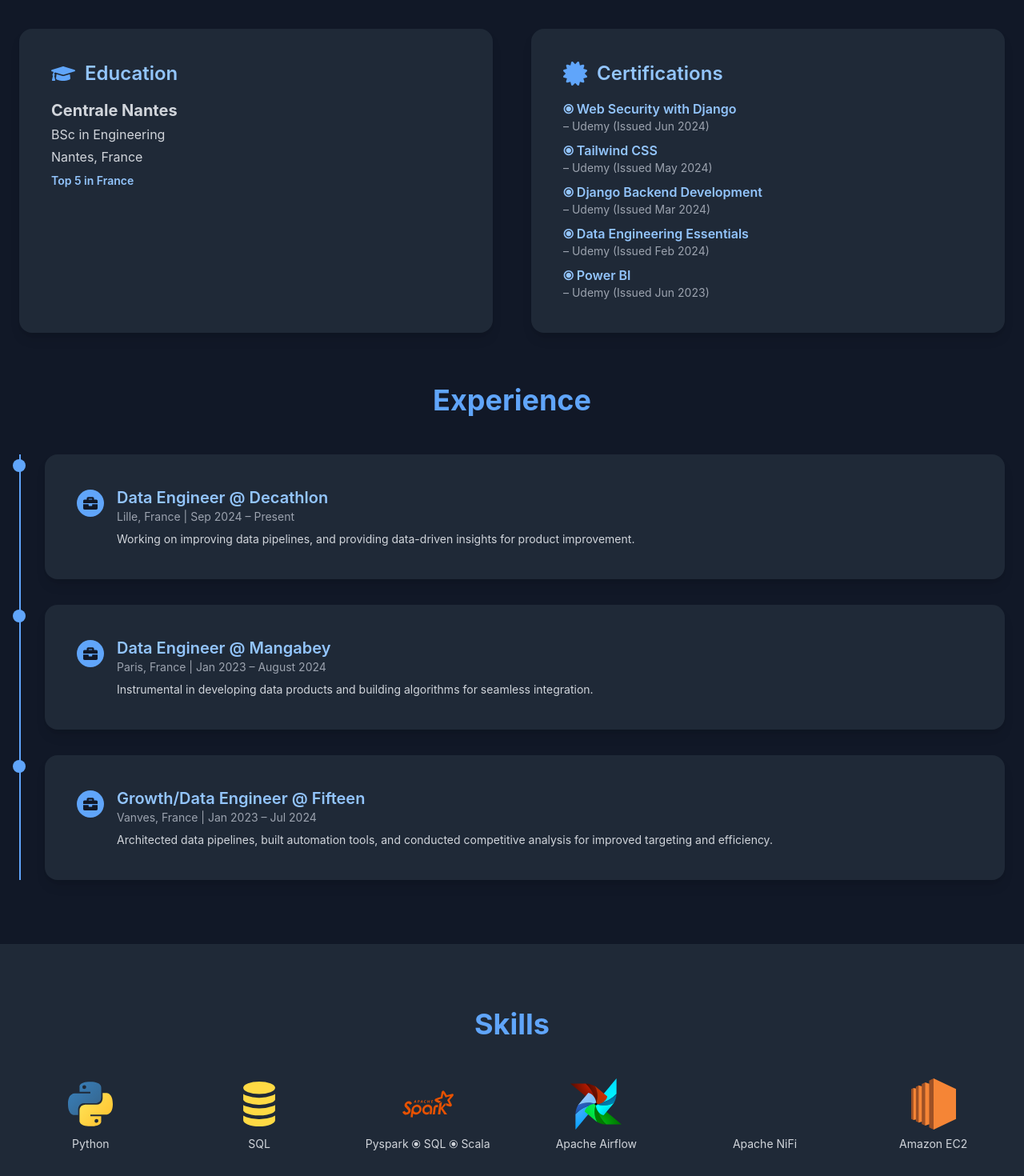
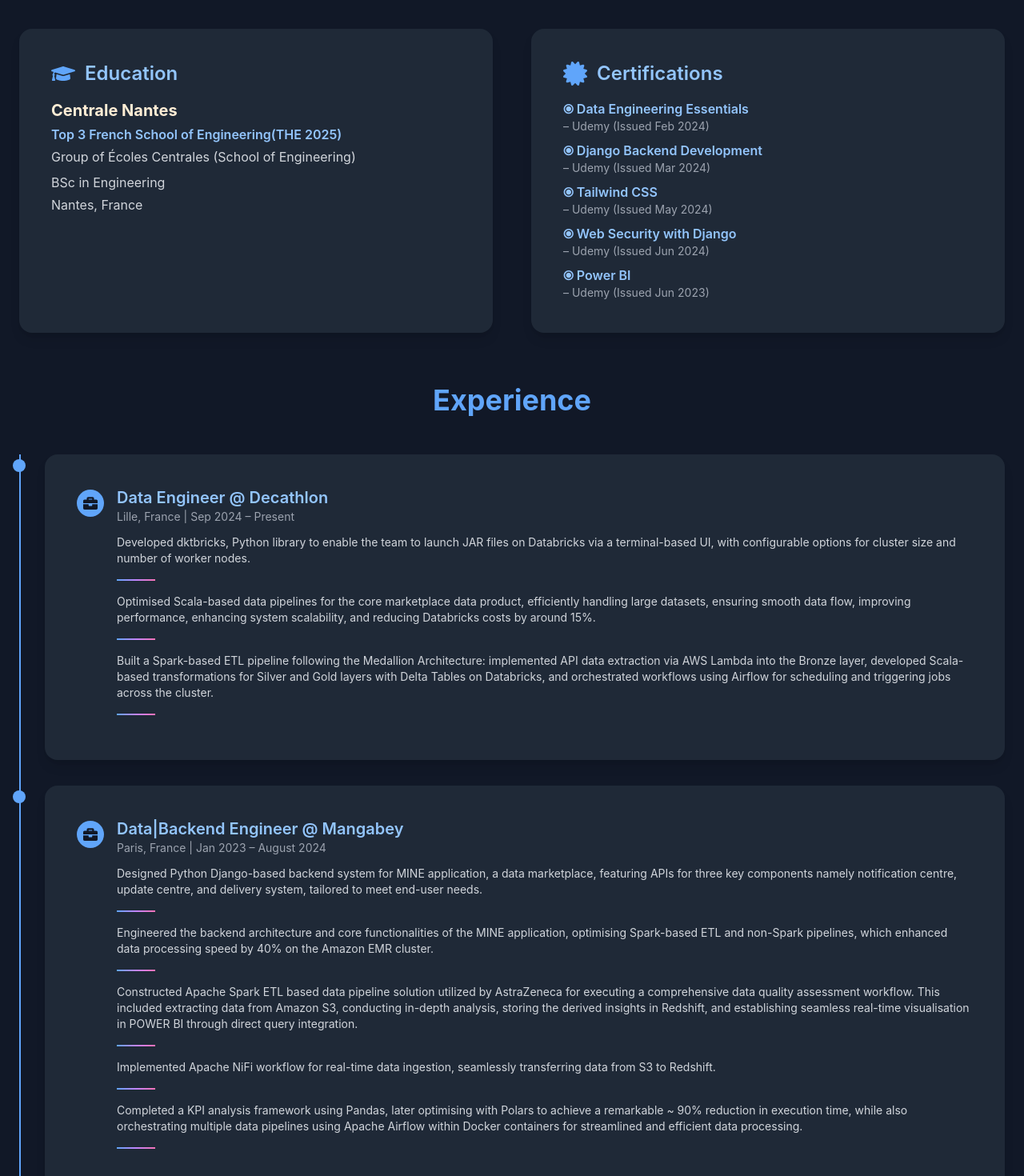
Before and after one commit to Haabiy/DEng-Portfolio, a React (Create React App) app: page / in a window 1280 px wide. Shown: the part 1020-2490 px from the top of the page at 80% size. Built offline with nearby package versions, Linux system fonts and the light colour scheme; some icons are missing.

Commit message:
feat: updated some sections

```diff
--- a/src/components/About.jsx
+++ b/src/components/About.jsx
@@ -62,10 +62,11 @@ const About = () => {
               <FaGraduationCap className="mr-3 text-3xl text-blue-400" /> Education
             </h4>
             <div className="text-gray-300">
-              <h5 className="font-bold text-xl mb-1">Centrale Nantes</h5>
+              <h5 className="font-bold text-xl text-orange-100 mb-1">Centrale Nantes</h5>
+              <a href="https://www.ec-nantes.fr/english-version"><p className="text-md text-blue-300 font-semibold mb-1">Top 3 French School of Engineering(THE 2025)</p></a>
+              <p className="mb-2">Group of Écoles Centrales (School of Engineering)</p>
               <p className="mb-1">BSc in Engineering</p>
               <p className="mb-2">Nantes, France</p>
-              <p className="text-sm text-blue-300 font-semibold">Top 5 in France</p>
             </div>
           </MotionCard>
 
@@ -75,10 +76,10 @@ const About = () => {
             </h4>
             <ul className="space-y-2 text-gray-300">
               {[
+                { name: "⦿ Data Engineering Essentials", issuer: "Udemy", date: "Feb 2024" },
+                { name: "⦿ Django Backend Development", issuer: "Udemy", date: "Mar 2024" },
+                { name: "⦿ Tailwind CSS", issuer: "Udemy", date: "May 2024" },
                 { name: "⦿ Web Security with Django", issuer: "Udemy", date: "Jun 2024" },
-                { name: "⦿ Tailwind CSS", issuer: "Udemy", date: "May 2024" },
-                { name: "⦿ Django Backend Development", issuer: "Udemy", date: "Mar 2024" },
-                { name: "⦿ Data Engineering Essentials", issuer: "Udemy", date: "Feb 2024" },
                 { name: "⦿ Power BI", issuer: "Udemy", date: "Jun 2023" },
               ].map((cert, index) => (
                 <motion.li
@@ -115,19 +116,35 @@ const About = () => {
                   title: "Data Engineer @ Decathlon",
                   location: "Lille, France",
                   date: "Sep 2024 – Present",
-                  description: "Working on improving data pipelines, and providing data-driven insights for product improvement.",
+                    description:
+                    [
+                      "Developed dktbricks, Python library to enable the team to launch JAR files on Databricks via a terminal-based UI, with configurable options for cluster size and number of worker nodes.",
+                      "Optimised Scala-based data pipelines for the core marketplace data product, efficiently handling large datasets, ensuring smooth data flow, improving performance, enhancing system scalability, and reducing Databricks costs by around 15%.",
+                      "Built a Spark-based ETL pipeline following the Medallion Architecture: implemented API data extraction via AWS Lambda into the Bronze layer, developed Scala-based transformations for Silver and Gold layers with Delta Tables on Databricks, and orchestrated workflows using Airflow for scheduling and triggering jobs across the cluster.",
+                    ]
                 },
                 {
-                  title: "Data Engineer @ Mangabey",
+                  title: "Data|Backend Engineer @ Mangabey",
                   location: "Paris, France",
                   date: "Jan 2023 – August 2024",
-                  description: "Instrumental in developing data products and building algorithms for seamless integration.",
+                  description:
+                    [
+                      "Designed Python Django-based backend system for MINE application, a data marketplace, featuring APIs for three key components namely notification centre, update centre, and delivery system, tailored to meet end-user needs.",
+                      "Engineered the backend architecture and core functionalities of the MINE application, optimising Spark-based ETL and non-Spark pipelines, which enhanced data processing speed by 40% on the Amazon EMR cluster.",
+                      "Constructed Apache Spark ETL based data pipeline solution utilized by AstraZeneca for executing a comprehensive data quality assessment workflow. This included extracting data from Amazon S3, conducting in-depth analysis, storing the derived insights in Redshift, and establishing seamless real-time visualisation in POWER BI through direct query integration.",
+                      "Implemented Apache NiFi workflow for real-time data ingestion, seamlessly transferring data from S3 to Redshift.",
+                      "Completed a KPI analysis framework using Pandas, later optimising with Polars to achieve a remarkable ~ 90% reduction in execution time, while also orchestrating multiple data pipelines using Apache Airflow within Docker containers for streamlined and efficient data processing."
+                    ]
                 },
                 {
                   title: "Growth/Data Engineer @ Fifteen",
                   location: "Vanves, France",
                   date: "Jan 2023 – Jul 2024",
-                  description: "Architected data pipelines, built automation tools, and conducted competitive analysis for improved targeting and efficiency.",
+                  description:
+                  [
+                    "Developed a robust data extraction pipeline using Python's Beautiful Soup and Selenium libraries, capturing essential LinkedIn profile details such as names, positions, and locations, resulting in faster targeting for 2500+ ad campaigns each month.",
+                    "Launched a Twitter-Slack bot named Fiftweety, capable of monitoring recent tweets from specified Twitter accounts. It promptly sends notifications to a designated Slack channel whenever tweets meet our selected criteria, such as those containing specific keywords and posted within the last five minutes.",
+                  ]
                 },
               ].map((exp, index) => (
                 <div key={index} className="relative">
@@ -139,8 +156,13 @@ const About = () => {
                       </div>
                       <div>
                         <h5 className="text-xl font-semibold text-blue-300">{exp.title}</h5>
-                        <p className="text-gray-400 text-sm">{exp.location} | {exp.date}</p>
-                        <p className="mt-2 text-gray-300 text-sm">{exp.description}</p>
+                        <p className="text-gray-400 text-sm mb-3">{exp.location} | {exp.date}</p>
+                        {exp.description.map((desc, i) => (
+                        <p key={i} className="mt-2 text-gray-300 text-sm">
+                          {desc}
+                          <div class="h-0.5 w-12 bg-gradient-to-r from-blue-400 via-purple-400 to-pink-400 my-4"></div>
+                        </p>
+                      ))}
                       </div>
                     </div>
                   </MotionCard>
--- a/src/components/Presentation.jsx
+++ b/src/components/Presentation.jsx
@@ -144,8 +144,8 @@ const Presentation = () => {
           <VideoPlayer
             source={videoSource}
             poster={LLM}
-            title="Large Language Models"
-            description="Watch key highlights from my presentation on Large Language Models and their applications."
+            title="Lunch & Learn"
+            description="Watch key highlights from my presentation on ChatGPT"
           />
         </div>
       </div>
--- a/src/components/Projects.jsx
+++ b/src/components/Projects.jsx
@@ -7,6 +7,12 @@ import FlaskStringify from '../Assets/FlaskStringify.png';
 
 // Dummy project data
 const projects = [
+    {
+    title: "EMR Runner",
+    description: "Terminal-based UI interface for testing data pipelines, enabling job triggers on Amazon EMR. Also available as a flask application to trigger jobs via Postma.",
+    image: EMR,
+    link: "https://github.com/Haabiy/EMRRunner"
+  },
   {
     title: "ENIM ⦿ Marketplace",
     description: "React js-based UI designed for showcasing and offering data, providing integration with multiple data pipelines that can be triggered on Amazon EMR directly from the UI.",
@@ -18,12 +24,6 @@ const projects = [
     description: "Django backend platform designed for managing data showcasing and interactions, integrating with multiple data pipelines that can be triggered directly from the React UI.",
     image: ENIM,
     link: "https://github.com/Haabiy/marketplace-be"
-  },
-  {
-    title: "EMR Runner",
-    description: "Flask-based application for testing data pipelines, enabling job triggers on Amazon EMR, with scripts hosted on S3 and triggered via Postman.",
-    image: EMR,
-    link: "https://github.com/Haabiy/EMRRunner"
   },
   {
     title: "Tailwind-Playground",
--- a/src/components/Testimonial.jsx
+++ b/src/components/Testimonial.jsx
@@ -185,7 +185,7 @@ const CEOTestimonial = () => {
         >
           <h4 className="text-3xl font-semibold text-blue-300 mb-6">My Certification</h4>
           <p className="text-gray-300 mb-8 text-lg">
-            I have also received a certification during Spring Award 2024. You can review it below.
+            I have also received a certification during Spring Award 2024 at Mangabey. You can review it below.
           </p>
           <motion.a
             href={Certificate}
```
Also changed, not shown: src/Assets/EMR.png.
